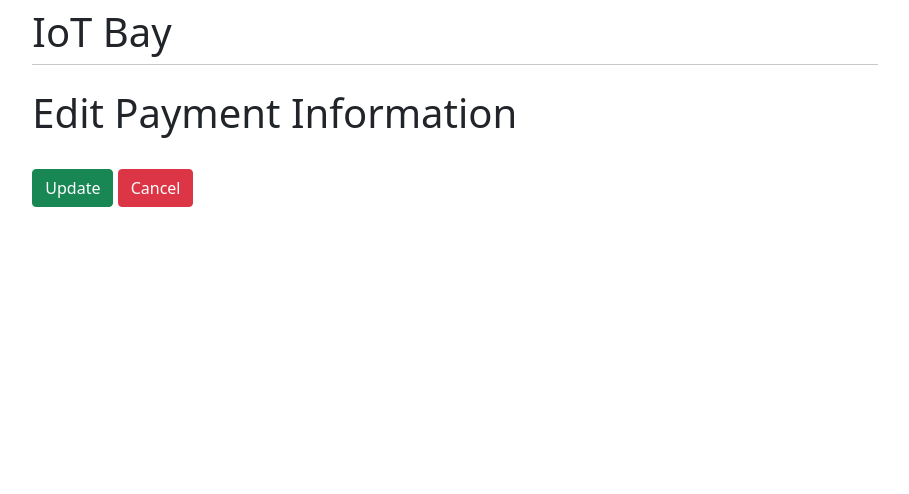
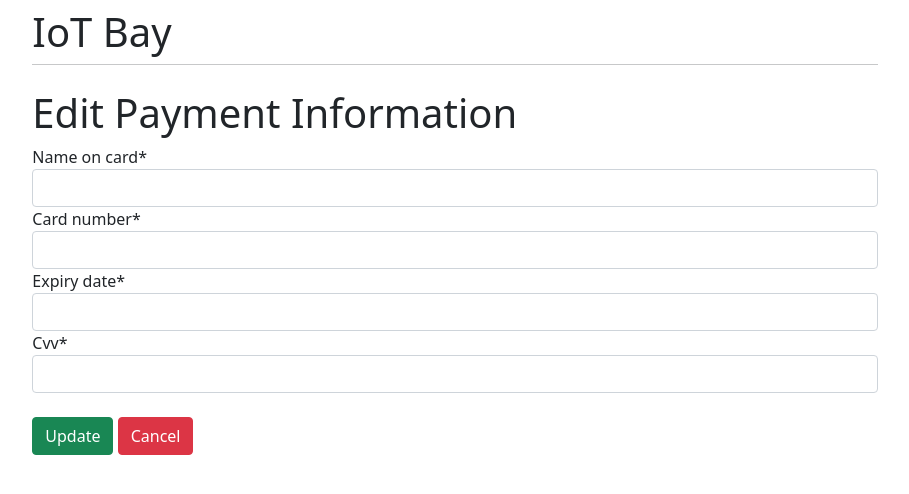
Before and after one commit to maindotmarcell/IoTBay-Group23, a Django app: page /edit_payment/ in a window 1280 px wide. Shown: the top 494 px of the page, without its empty margins (185-1094 px from the left). Run offline with Django 4.2, Linux system fonts and the light colour scheme; parts of the project's set-up code (start-up, migrations or seed data) failed here and were passed over; some libraries are stand-ins or nearby versions.

Commit message:
payment form on edit page

```diff
--- a/IoTBay_Group23/main/forms.py
+++ b/IoTBay_Group23/main/forms.py
@@ -35,9 +35,9 @@ class StaffForm(UserCreationForm):
         fields = ["username", "email", "password1", "password2", "is_staff"]
 
 class PaymentForm(forms.Form):
-    name_on_card = forms.CharField(help_text="Enter Card Holder Name...")
+    name_on_card = forms.CharField()
     card_number = forms.IntegerField()
-    expiry_date = forms.DateField(help_text="DD/MM/YY")
+    expiry_date = forms.DateField()
     cvv = forms.IntegerField()
 
 
--- a/IoTBay_Group23/main/templates/Order_Management/checkout.html
+++ b/IoTBay_Group23/main/templates/Order_Management/checkout.html
@@ -29,9 +29,8 @@
                 <hr>
             </form>
             <p>Payment Information:</p>
-            <form method="POST" >
-                {% csrf_token %}
-                {{payment_form|crispy}}
+            <form method="POST" class="form-group">
+                <!-- {% crispy payment_form %} -->
             </form>
             <br>
             <input id="form-button" class="btn btn-success btn-block" type="submit" value="Place Order">
--- a/IoTBay_Group23/main/templates/Payment_Management/edit_payment.html
+++ b/IoTBay_Group23/main/templates/Payment_Management/edit_payment.html
@@ -6,8 +6,7 @@
 {% block content %}
 <h1>Edit Payment Information</h1>
 <form method="POST" class="form-group">
-    {% csrf_token %}
-    {{user_form|crispy}}
+    {% crispy payment_form %}
     <br>
     <button type="submit" class="btn btn-success">Update</button>
     <button href="/welcome" class="btn btn-danger">Cancel</button>
--- a/IoTBay_Group23/main/views.py
+++ b/IoTBay_Group23/main/views.py
@@ -86,9 +86,8 @@ def edit_payment(request):
 
     else:
         payment_form = PaymentForm()
-        context = {'payment_form': payment_form}
 
-    return render(request, "Payment_Management/edit_payment.html", {})
+    return render(request, "Payment_Management/edit_payment.html", {'payment_form': payment_form})
 
 def delete_payment_confirmation(request):
     return render(request, "Payment_Management/delete_payment_confirmation.html", {})
```
Also changed, not shown: IoTBay_Group23/db.sqlite3.
